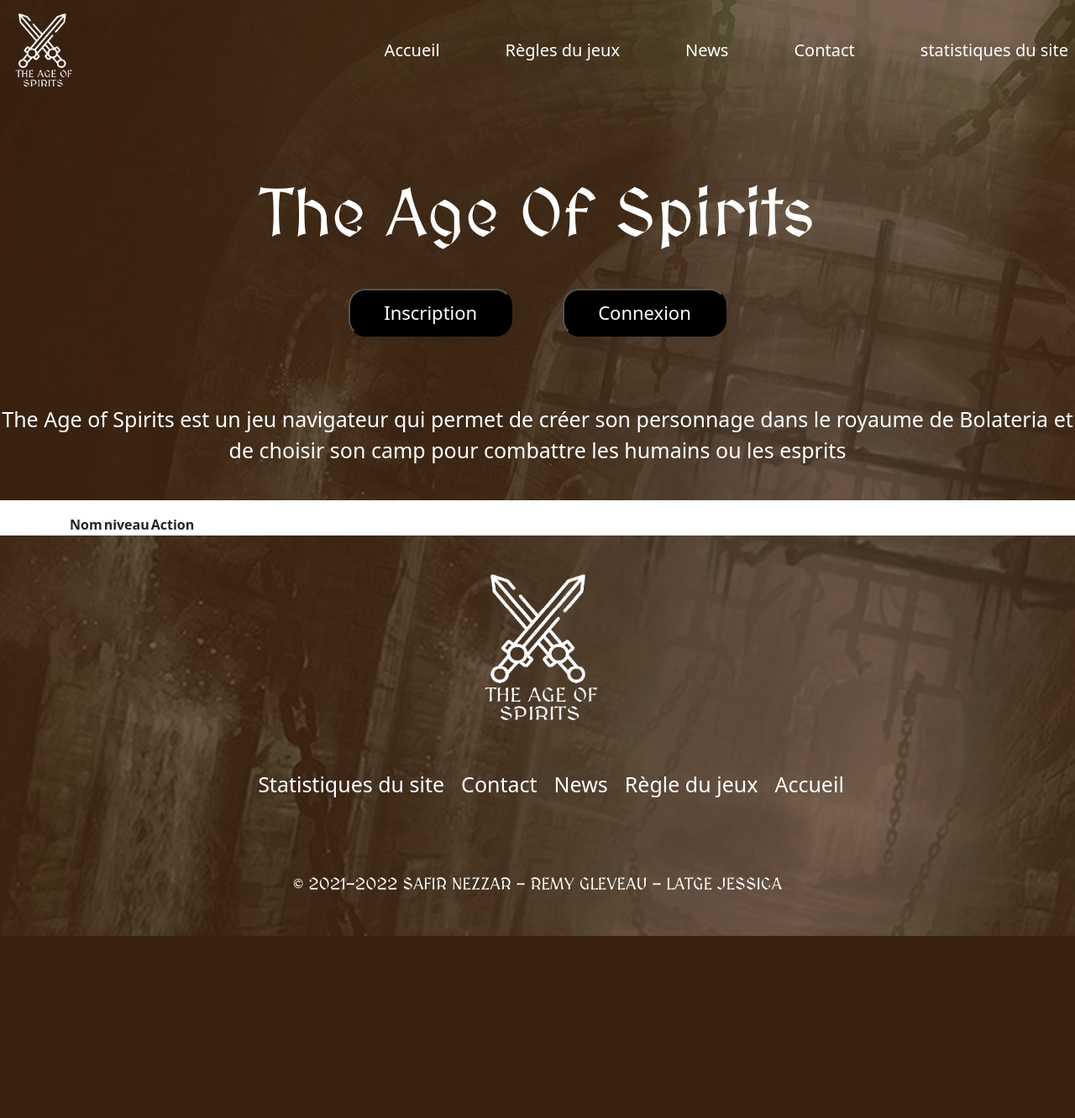
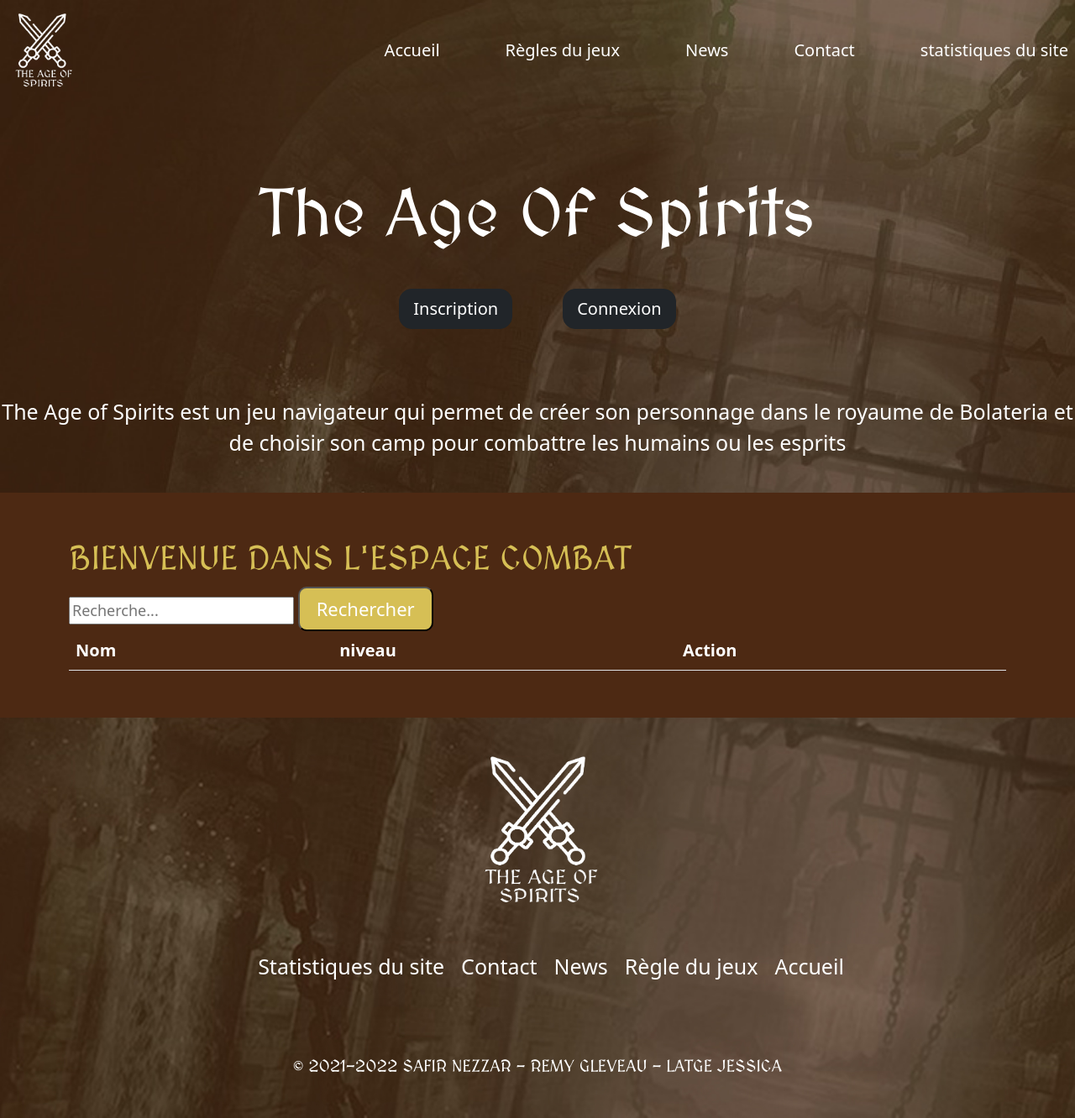
Before and after one commit to mathopex/TheAgeOfSpirits, a Symfony app: template templates/combat/index.html.twig in a window 1280 px wide. Shown: the whole page at 84% size. Before the commit the page ends 1115 px from the top, so only its background shows below. Run offline with Twig, Linux system fonts and the light colour scheme; the template is opened without the code that fills it, so the values that code supplies are empty; some libraries are stand-ins or nearby versions.

Commit message:
Css modifier btn modifer

```diff
--- a/public/Css/styles.css
+++ b/public/Css/styles.css
@@ -102,12 +102,7 @@ img {
 
 #btn-header-inscription,
 #btn-header-connexion {
-  background: black;
-  color: white;
-  padding: 10px 40px;
-  border-radius: 20px;
-  font-size: 22px;
-  font-weight: 500;
+  border-radius: 15px;
 }
 
 #speach {
@@ -633,3 +628,77 @@ label {
   text-align: center;
   margin-bottom: 40px;
 }
+
+/** PageCombat**/
+
+label {
+  color: white;
+}
+.form-control,
+.form-control:focus {
+  background-color: transparent;
+  color: white;
+}
+
+#h1-combat-page {
+  color: #d6bf55;
+  font-family: "MedievalSharp", cursive;
+}
+
+#bg-combat-page {
+  background-color: #4d2913;
+  font-size: 18px;
+}
+#table-combat-page {
+  color: white;
+  font-size: 20px;
+}
+
+#combat-page-padding {
+  padding-bottom: 40px;
+  padding-top: 40px;
+}
+
+/** Page Attente **/
+
+label {
+  color: white;
+}
+.form-control,
+.form-control:focus {
+  background-color: transparent;
+  color: white;
+}
+
+#h1-attente-page {
+  color: #d6bf55;
+  font-family: "MedievalSharp", cursive;
+  text-align: center;
+  margin-bottom: 20px;
+}
+
+#bg-attente-page {
+  background-color: #4d2913;
+  font-size: 18px;
+}
+#table-combat-page {
+  color: white;
+  font-size: 20px;
+}
+
+#attente-page-padding {
+  padding-bottom: 40px;
+  padding-top: 40px;
+}
+
+#img-attente-page {
+  width: 300px;
+  height: 300px;
+
+
+}
+
+#gif-attente-page {
+  display : flex;
+  justify-content: center;
+}
--- a/templates/combat/index.html.twig
+++ b/templates/combat/index.html.twig
@@ -1,12 +1,25 @@
 {% extends 'base.html.twig' %}
 
-{% block title %}Hello CombatController!{% endblock %}
+{% block stylesheets %}
+    {{parent()}}
+    <link rel="stylesheet" href="{{ asset('css/styles.css') }}">
+{% endblock %}
+
+{% block title %}Combat{% endblock %}
 
 
 
 {% block body %}
-
-<table >
+<body id="bg-combat-page">
+    <div id="combat-page-padding">
+        <h1 id="h1-combat-page">BIENVENUE DANS L'ESPACE COMBAT</h1>
+        <form method="GET">
+            <div>
+                <input type="text" name="q" value="{{ app.request.query.get('q') }}" placeholder="Recherche..." aria-label="Recherche..." aria-describedby="button-addon2">
+                <button type="submit" id="btn-gestionnaire-contact">Rechercher</button>
+            </div>
+        </form>
+        <table class="table tbla-striped" id="table-combat-page">
             <thead>
                 <tr>
                     <th>Nom</th>
@@ -26,4 +39,6 @@
                 {% endfor %}
             </tbody>
         </table>
+    </div>
+</body>
 {% endblock %}
--- a/templates/partials/_header.html.twig
+++ b/templates/partials/_header.html.twig
@@ -75,10 +75,10 @@
         {% else %}
 
         <div id="btn-headG">
-                <button id="btn-header-inscription" type="button"><a href="{{ path('registration') }}">Inscription</a></button>
+                <a href="{{ path('registration') }}" class="btn btn-lg btn-dark" id="btn-header-inscription">Inscription</a>
         </div>
         <div id="btn-headD">
-                <button id="btn-header-connexion" type="button"><a href="{{ path('app_login') }}">Connexion</a></button>
+                <a href="{{ path('app_login') }}" class="btn btn-lg btn-dark" id="btn-header-connexion">Connexion</a>
          </div>
         {% endif %}
     </div>
--- a/templates/user/membre/index.html.twig
+++ b/templates/user/membre/index.html.twig
@@ -13,10 +13,10 @@
     <div id="carouselExampleSlidesOnly" class="carousel slide" data-bs-ride="carousel">
         <div class="carousel-inner">
           <div class="carousel-item active">
-            <img src="{{asset('images/carousel/banderole-admin1.png')}}" class="d-block w-100" alt="...">
+            <img src="{{asset('images/carousel/banderole-admin1.png')}}" class="d-block w-100" alt="carousel illustration personnage">
           </div>
           <div class="carousel-item">
-            <img src="{{asset('images/carousel/banderole-admin2.png')}}" class="d-block w-100" alt="...">
+            <img src="{{asset('images/carousel/banderole-admin2.png')}}" class="d-block w-100" alt="carousel illustration personnage">
           </div>
 
         </div>
```
Also changed, not shown: public/Css/stylesPreHome.css (+6 -13 lines), templates/attente/index.html.twig (+15 -13 lines), templates/base/preHomePage.html.twig (+7 -1 lines), public/images/fond/giphy.gif (added). Lines whose indentation alone changed are shown as unchanged.
